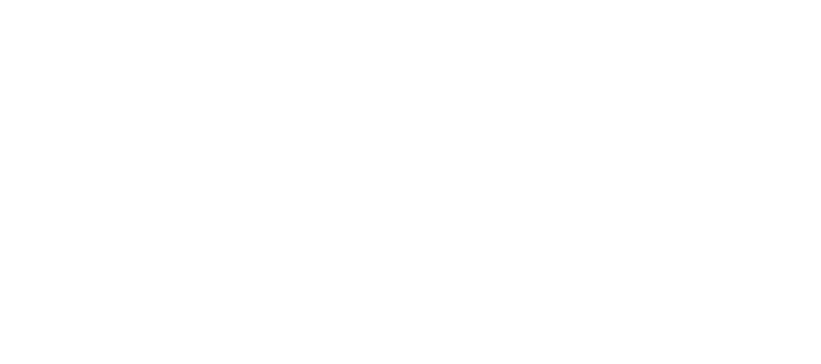
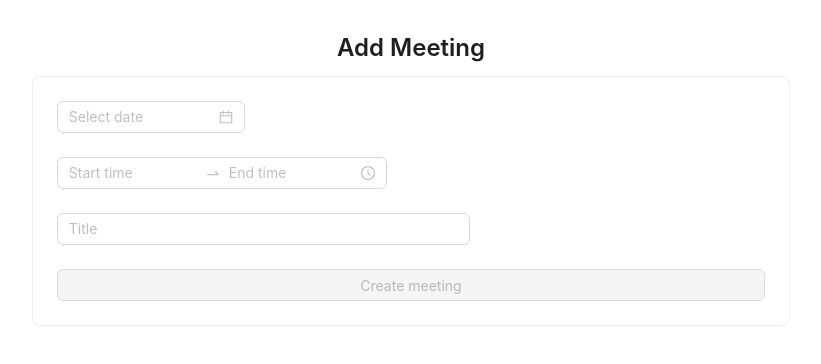
Before and after one commit to Ruchika30/meeting-mgmt, a React app: page /add in a window 1280 px wide. Shown: the whole page, without its empty margins (229-1050 px from the left). Built offline with nearby package versions, Linux system fonts and the light colour scheme.

Commit message:
added mutation calls

```diff
--- a/public/index.html
+++ b/public/index.html
@@ -7,6 +7,9 @@
   <meta name="viewport" content="width=device-width, initial-scale=1" />
   <meta name="theme-color" content="#000000" />
   <meta name="description" content="Web site created using create-react-app" />
+  <meta http-equiv="Content-Security-Policy"
+    content="default-src * self blob: data: gap:; style-src * self 'unsafe-inline' blob: data: gap:; script-src * 'self' 'unsafe-eval' 'unsafe-inline' blob: data: gap:; object-src * 'self' blob: data: gap:; img-src * self 'unsafe-inline' blob: data: gap:; connect-src self * 'unsafe-inline' blob: data: gap:; frame-src * self blob: data: gap:;">
+
   <!-- <link rel="apple-touch-icon" href="%PUBLIC_URL%/logo192.png" /> -->
   <!--
       manifest.json provides metadata used when your web app is installed on a
--- a/src/containers/addMeeting/index.jsx
+++ b/src/containers/addMeeting/index.jsx
@@ -1,9 +1,139 @@
+import { useState, useEffect } from 'react'
+import { gql, useMutation } from '@apollo/client';
+import { useNavigate } from 'react-router-dom';
+import { Form, Card, notification, DatePicker, Input, Typography, TimePicker, Dropdown, Button, Space } from 'antd'
+import style from '../style'
+import { DETAIL_QUERY } from '../details/useGetRoomDetails'
+
+const genRandom = () => {
+    return Math.floor(Math.random() * 90000) + 10000;
+
+}
 
 
+// mutation
+const CREATE_MEETING = gql`
+mutation CreateMeeting(
+    $id: Int!
+    $title: String!
+    $date: String!
+    $startTime: String!
+    $endTime: String!
+    $meetingRoomId: Int!
+    ) {
+        Meeting(id: $id, title: $title, date: $date, startTime: $startTime,endTime: $endTime, meetingRoomId: $meetingRoomId ) {
+      id
+      title
+    }
+  }
+`;
+
 const Addmeeting = () => {
+    const navigate = useNavigate()
 
-    return <>
-    </>
+    const [createMeeting, { data }] = useMutation(CREATE_MEETING, {
+        context: {
+            headers: {
+                "token": "a123gjhgjsdf6576"
+            }
+        },
+        refetchQueries: [
+            { query: DETAIL_QUERY }
+        ]
+    });
+
+    const openNotificationWithIcon = (type) => {
+        notification[type]({
+            message: 'Success',
+            description: 'New Meeting Added',
+        });
+    };
+
+    useEffect(() => {
+        if (data?.Meeting?.id) {
+            // show success toast mssg & navigate to main page
+            openNotificationWithIcon('success')
+            setTimeout(() => {
+                navigate('/')
+            }, 1000)
+        }
+    }, [data])
+
+
+    const { Title } = Typography;
+    const { card, root, wrapper } = style
+    const [title, setTitle] = useState('')
+    const [date, setDate] = useState('')
+    const [startTime, setstartTime] = useState('')
+    const [endTime, setendTime] = useState('')
+    const id = genRandom()
+    const meetingRoomId = 1 //this value shud be coming from selecting building
+
+
+    const handleTimeRange = (_, timeRange) => {
+        setstartTime(timeRange[0])
+        setendTime(timeRange[1])
+    }
+
+    const handleDateChange = (_, dateString) => {
+        setDate(dateString)
+    }
+
+
+    const handleTitle = (e) => {
+        setTitle(e.target.value)
+    }
+
+    const submitForm = (event) => {
+        event.preventDefault();
+        // mutation call
+        createMeeting({ variables: { id, title, date, startTime, endTime, meetingRoomId } });
+
+    }
+
+    const ifDisabled = () => {
+        if (title && date && startTime && endTime) {
+            return false
+        }
+        return true
+    }
+
+
+    return (
+        <div style={root}>
+            <div style={wrapper}>
+                <Title level={3}>Add Meeting</Title>
+
+                <Card style={card}>
+
+                    <Form
+                        labelCol={{ span: 4 }}
+                        wrapperCol={{ span: 14 }}
+                        layout="horizontal"
+                    >
+                        <Form.Item>
+                            <DatePicker onChange={handleDateChange} name="date" />
+                        </Form.Item>
+
+                        <Form.Item>
+                            <TimePicker.RangePicker onChange={handleTimeRange} />
+                        </Form.Item>
+
+                        <Form.Item>
+                            <Input placeholder="Title" onChange={handleTitle} />
+                        </Form.Item>
+
+                        <Button block type="primary" onClick={submitForm} disabled={ifDisabled()}>Create meeting</Button>
+
+
+
+                    </Form>
+                </Card>
+            </div>
+        </div >
+    )
+
 }
 
+
 export default Addmeeting
--- a/src/containers/details/buildings/index.jsx
+++ b/src/containers/details/buildings/index.jsx
@@ -1,12 +1,12 @@
 
 import { Avatar, List, Typography } from 'antd';
 import useMeeting from '../useMeeting'
-import style from './style.css'
 import { status } from '../../../constants'
+import './style'
 
 const Buildings = ({ data }) => {
     const { getOngoingMeetings, isOnGoingMeeting } = useMeeting()
-    const { Title } = Typography;
+    const { Title, Text } = Typography;
 
     const getMeetingStatus = (room) => {
         if (room && isOnGoingMeeting(room.meetings)) {
@@ -34,7 +34,7 @@ const Buildings = ({ data }) => {
             {/* Number of buildings */}
             {
                 data?.length &&
-                <Title level={5}>Total Buildings - {data?.length}</Title>
+                <Title level={4}>Total Buildings - {data?.length}</Title>
             }
 
             {/* Meeting rooms details */}
@@ -42,11 +42,13 @@ const Buildings = ({ data }) => {
                 data.map((item, id) => {
                     return (
                         <div key={`room${id}`}>
-                            <Title level={4}>{item.name}</Title>
+                            <Title level={5}>{item.name}</Title>
                             {item.meetingRooms.length ?
-                                <Title level={5}>
+                                <Text type="secondary">
                                     There are {item.meetingRooms.length} meeting rooms in this building
-                                </Title> : null}
+                                </Text> : <Text type="secondary">
+                                    There are no rooms here
+                                </Text>}
 
                             {item.meetingRooms.length ?
                                 <List
--- a/src/containers/details/buildings/style.css
+++ b/src/containers/details/buildings/style.css
@@ -6,7 +6,6 @@ button {
     color: #eeeeee;
     cursor: pointer;
     display: inline-block;
-    font-family: sans-serif;
     font-size: 10px;
     padding: 5px 10px;
     text-align: center;
--- a/src/containers/details/index.jsx
+++ b/src/containers/details/index.jsx
@@ -1,17 +1,16 @@
 import useGetRoomDetials from './useGetRoomDetails'
 import { useNavigate } from 'react-router-dom';
 import BuildingsComponent from './buildings'
-import { Avatar, Card, Skeleton, Switch } from 'antd';
-
-import style from './style'
+import { Card, Button, Typography } from 'antd';
+import style from '../style'
 
 const RoomDetails = () => {
-    const { parent, root } = style
+    const { Title } = Typography;
+    const { card, root, wrapper } = style
 
     const navigate = useNavigate()
     const { data, loading, error } = useGetRoomDetials()
     const { Buildings: buildings } = data
-    console.log("buildings--", buildings);
 
     const getRooms = () => {
         return buildings?.reduce((a, b) => {
@@ -21,17 +20,9 @@ const RoomDetails = () => {
 
 
     const addMeeting = () => {
-        navigate('/add')
+        navigate('/add', { state: { buildings } })
     }
 
-    // if (loading) {
-    //     // return <h1>Loading ....</h1>
-    //     return (
-    //         <Card style={{ width: 300, marginTop: 16 }} loading={loading} >
-
-    //         </Card >
-    //     )
-    // }
 
     if (error) {
         return <h1>Has error ....</h1>
@@ -42,19 +33,22 @@ const RoomDetails = () => {
     return (
         <>
             <div style={root}>
-                <Card style={parent} loading={loading}>
+                <div style={wrapper}>
+                    <Title level={2}>Meeting managment system</Title>
+                    <Card style={card} loading={loading}>
                         <BuildingsComponent data={buildings} />
 
-
                         {/* Number of rooms */}
-                    {Boolean(getRooms()) && <div>Rooms: {getRooms()}</div>}
+                        {/* {Boolean(getRooms()) && <div>Rooms: {getRooms()}</div>} */}
 
 
                         {/* Ongoing meetings */}
                         {/* <div>Ongoing meetings - {getOngoingMeetings(buildings)}</div> */}
-
-                    <button onClick={addMeeting}>Add meeting</button>
+                        <div style={{ marginTop: '10px' }}>
+                            <Button block type="primary" onClick={addMeeting}>Add meeting</Button>
+                        </div>
                     </Card>
+                </div>
             </div>
         </>
     )
--- a/src/containers/details/style.js
+++ /dev/null
@@ -1,10 +0,0 @@
-export default {
-    parent: {
-        width: '60%',
-        backgroundColor: 'pink'
-    },
-    root: {
-        display: 'flex',
-        justifyContent: 'center'
-    }
-}
--- a/src/containers/details/useGetRoomDetails.js
+++ b/src/containers/details/useGetRoomDetails.js
@@ -1,9 +1,7 @@
 
 import { useQuery, gql } from "@apollo/client";
 
-
-const useGetRoomDetials = () => {
-    const FILMS_QUERY = gql`
+export const DETAIL_QUERY = gql`
 {
     Buildings { name meetingRooms{
     name meetings{
@@ -16,7 +14,14 @@ const useGetRoomDetials = () => {
 `;
 
 
-    const { data = {}, loading, error } = useQuery(FILMS_QUERY);
+const useGetRoomDetials = () => {
+    const { data = {}, loading, error } = useQuery(DETAIL_QUERY, {
+        context: {
+            headers: {
+                "token": "a123gjhgjsdf6576"
+            }
+        }
+    });
 
     return {
         data, loading, error
--- a/src/containers/details/useMeeting.js
+++ b/src/containers/details/useMeeting.js
@@ -17,7 +17,7 @@ const useMeeting = () => {
     const isOnGoingMeeting = (meeting = []) => {
         const { date: meetingDate, endTime, startTime } = meeting[0]
         const currentDate = new Date().toLocaleDateString()
-        return (!(datesAreSame({ meetingDate, currentDate }) && hrIsSame({ endTime, startTime })))
+        return ((datesAreSame({ meetingDate, currentDate }) && hrIsSame({ endTime, startTime })))
     }
 
 
--- /dev/null
+++ b/src/containers/style.js
@@ -0,0 +1,18 @@
+export default {
+    card: {
+        width: '60%',
+        height: '100%',
+
+    },
+    root: {
+        display: 'flex',
+        justifyContent: 'center',
+        flexDirection: 'column'
+    },
+    wrapper: {
+        width: '100%',
+        display: 'flex',
+        flexDirection: 'column',
+        alignItems: 'center'
+    }
+}
--- a/webpack.config.js
+++ b/webpack.config.js
@@ -26,5 +26,6 @@ module.exports = {
         new HtmlWebpackPlugin({
             template: './public/index.html'
         })
-    ]
+    ],
+
 };
```
Lines whose indentation alone changed are shown as unchanged.
